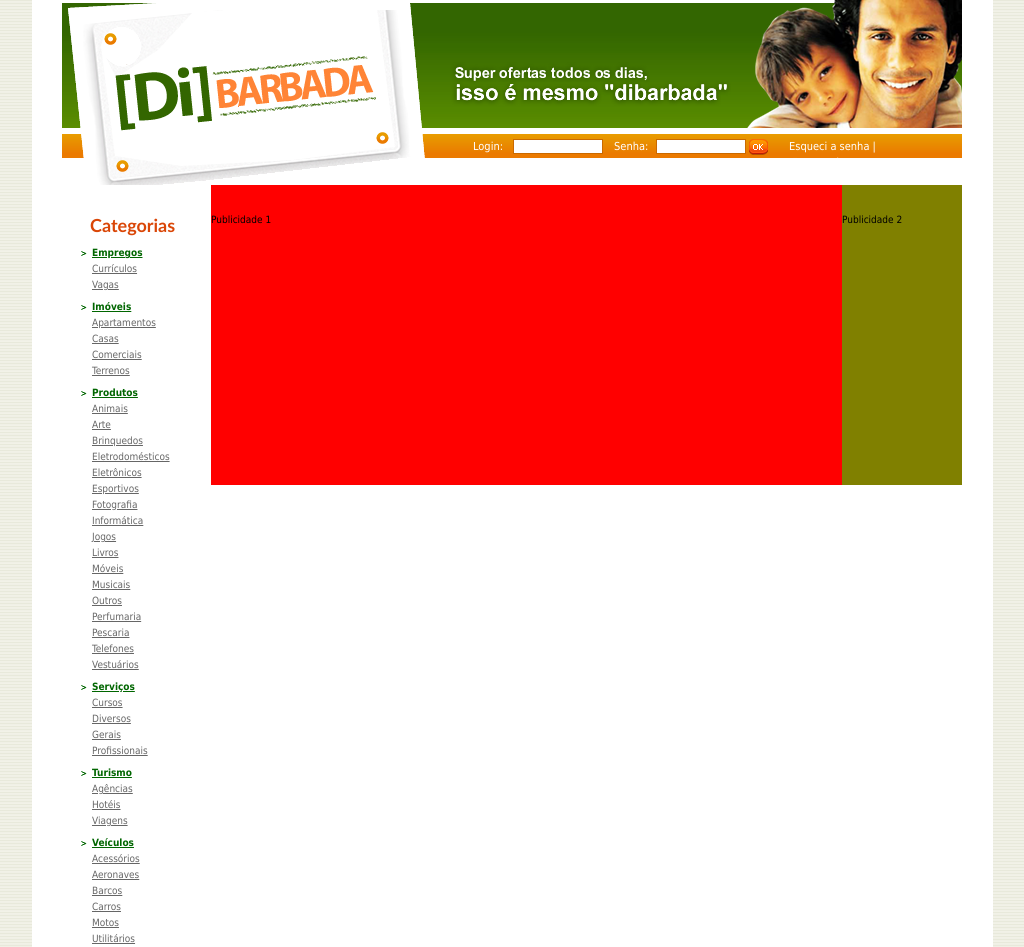
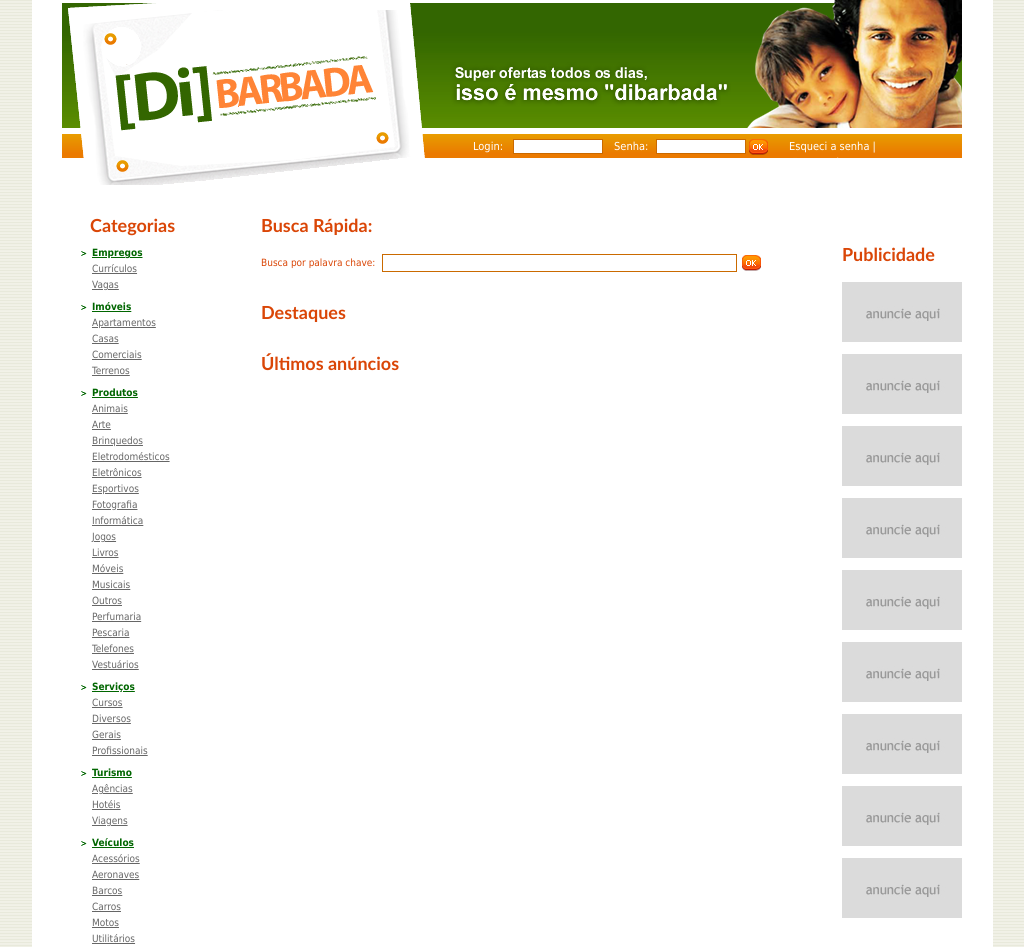
Before and after one commit to gustavomk482/dibarbada, a plain HTML site: page index.html in a window 1280 px wide. Shown: the top 947 px of the page, without its empty margins (128-1152 px from the left). Drawn offline with Linux system fonts and the light colour scheme.

Commit message:
di barbada

```diff
--- a/css/layout.css
+++ b/css/layout.css
@@ -8,6 +8,9 @@ and open the template in the editor.
     Author     : Redneck
 */
 *{padding:0;margin:0; font-family: tahoma; font-size: 10px;}
+ul{list-style: none; list-style-position: inside;}
+input.input{border: 1px solid #CA6A00;}
+
 body{background-image: url("../img/bg_fundo.jpg");}
 
 #container{width:961px; background: #FFF; margin: 0 auto; padding: 0 0 43px 0;}
@@ -22,7 +25,7 @@ header #login{float:right; margin: 11px 14px 0 0; width: 486px; height: 16px;}
 
 #login form{float:left;}
 #login form label{float:left; font-size: 11px; color: #FFF; margin-left: 11px; line-height: 16px;}
-#login form input.input{float:left;width:88px; height: 13px; border: 1px solid #CA6A00; margin-left: 10px; padding: 0;}
+#login form input.input{float:left; width:88px; height: 13px; margin-left: 10px; padding: 0;}
 #login form input.input2{margin-left: 8px;}
 #login form input.botao{float:left; width:19px; height: 16px; border: none; margin-left: 3px; background: url("../img/bot_ok.png") no-repeat; cursor: pointer;}
 
@@ -35,15 +38,28 @@ header #login{float:right; margin: 11px 14px 0 0; width: 486px; height: 16px;}
 #login .link .link2{float: left; margin-left: 3px;}
 
 #main{overflow: hidden; min-height: 300px; padding-bottom: 62px;}
-#main .box{margin:29px 0 0 0;}
-#main .box h2{font-family: Trebuchet MS; font-size: 18px;  color: #DA4607; margin-left: 28px;}
-#main .box ul{margin-left: 19px; margin-top: 11px; list-style: none; list-style-position: inside;}
-#main .box li{margin-top: 5px;}
-#main .box li a{margin-left: 11px; color:#666666; font-size: 10px; text-decoration: underline;}
-#main .box li.titulo{background: url(../img/marca-lista.png) no-repeat 0 4px;}
-#main .box li.titulo a{font-size: 10px; color: #006600; font-weight: bold;}
+#main .box{margin:29px 0 0 0; overflow: hidden;}
+#main .box-miolo{margin-left:50px;}
+#main .box h2{font-family: Trebuchet MS; font-size: 18px;  color: #DA4607;}
 
 #mains-coluna1{float:left; width: 149px; min-height: 300px;}
-#mains-miolo{float:left; width: 631px; background: red; min-height: 300px;}
-#mains-coluna2{float:left; width: 120px; background: olive; min-height: 300px;}
+#mains-coluna1 .box h2{margin-left: 28px;}
+
+#mains-miolo{float:left; width: 631px; min-height: 300px;}
+
+#mains-miolo form{margin-top: 18px; float: left;}
+#mains-miolo form label{float: left; font-size: 10px; color: #DA4607; line-height: 18px}
+#mains-miolo form input.input{float: left; width:353px; height:16px; margin-left:7px;}
+#mains-miolo form input.botao{float: left; width:19px; height: 16px; border:none; margin:1px 0 0 5px; background: url("../img/bot_ok.png") no-repeat; cursor: pointer;}
+
+#mains-coluna2{float:left; width: 120px; min-height: 300px;}
 footer{min-height: 65px; background: lime;}
+
+ul.menu{margin-left: 19px; margin-top: 11px; }
+ul.menu li{margin-top: 5px;}
+ul.menu li a{margin-left: 11px; color:#666666; font-size: 10px; text-decoration: underline;}
+ul.menu li.titulo{background: url(../img/marca-lista.png) no-repeat 0 4px;}
+ul.menu li.titulo a{font-size: 10px; color: #006600; font-weight: bold;}
+
+ul.anuncios{margin-top:17px;}
+ul.anuncios li{margin-top:10px;}
--- a/index.html
+++ b/index.html
@@ -33,7 +33,7 @@
                         <div class="box">
 
                             <h2>Categorias</h2>
-                            <ul>
+                            <ul class="menu">
                                 <li class="titulo">
                                     <a href="#">Empregos</a>
                                 </li>
@@ -44,7 +44,7 @@
                                     <a href="#">Vagas</a>
                                 </li>
                             </ul>
-                            <ul>
+                            <ul class="menu">
                                 <li class="titulo">
                                     <a href="#">Imóveis</a>
                                 </li>
@@ -61,7 +61,7 @@
                                     <a href="#">Terrenos</a>
                                 </li>
                             </ul>
-                            <ul>
+                            <ul class="menu">
                                 <li class="titulo">
                                     <a href="#">Produtos</a>
                                 </li>
@@ -117,7 +117,7 @@
                                     <a href="#">Vestuários</a>
                                 </li>
                             </ul>
-                            <ul>
+                            <ul class="menu">
                                 <li class="titulo">
                                     <a href="#">Serviços</a>
                                 </li>
@@ -134,7 +134,7 @@
                                     <a href="#">Profissionais</a>
                                 </li>
                             </ul>
-                            <ul>
+                            <ul class="menu">
                                 <li class="titulo">
                                     <a href="#">Turismo</a>
                                 </li>
@@ -148,7 +148,7 @@
                                     <a href="#">Viagens</a>
                                 </li>
                             </ul>
-                            <ul>
+                            <ul class="menu">
                                 <li class="titulo">
                                     <a href="#">Veículos</a>
                                 </li>
@@ -175,10 +175,74 @@
                         </div>
                     </div>
                     <div id="mains-miolo">
-                        <div class="box">Publicidade 1</div>
+                        <div class="box box-miolo">
+                            <h2>Busca Rápida:</h2>
+                            <form method="post" name="busca_rapida">
+                                <label>Busca por palavra chave:</label><input type="text" name="input_busca" required class="input" />
+                                <input type="submit" class="botao" value=""/>
+                            </form>
+                        </div>
+                        <div class="box box-miolo">
+                            <h2>Destaques</h2>
+                        </div>
+                        <div class="box box-miolo">
+                            <h2>Últimos anúncios</h2>
+                        </div>
                     </div>
                     <div id="mains-coluna2">
-                        <div class="box">Publicidade 2</div>
+                        <div class="box">
+                            <div class="box">
+                                <h2>Publicidade</h2>
+                                <ul class="anuncios">
+                                    <li>
+                                        <a href="#">
+                                            <img src="img/img_publicidade.jpg" alt="Publicidade" />
+                                        </a>
+                                    </li>
+                                    <li>
+                                        <a href="#">
+                                            <img src="img/img_publicidade.jpg" alt="Publicidade" />
+                                        </a>
+                                    </li>
+                                    <li>
+                                        <a href="#">
+                                            <img src="img/img_publicidade.jpg" alt="Publicidade" />
+                                        </a>
+                                    </li>
+                                    <li>
+                                        <a href="#">
+                                            <img src="img/img_publicidade.jpg" alt="Publicidade" />
+                                        </a>
+                                    </li>
+                                    <li>
+                                        <a href="#">
+                                            <img src="img/img_publicidade.jpg" alt="Publicidade" />
+                                        </a>
+                                    </li>
+                                    <li>
+                                        <a href="#">
+                                            <img src="img/img_publicidade.jpg" alt="Publicidade" />
+                                        </a>
+                                    </li>
+                                    <li>
+                                        <a href="#">
+                                            <img src="img/img_publicidade.jpg" alt="Publicidade" />
+                                        </a>
+                                    </li>
+                                    <li>
+                                        <a href="#">
+                                            <img src="img/img_publicidade.jpg" alt="Publicidade" />
+                                        </a>
+                                    </li>
+                                    <li>
+                                        <a href="#">
+                                            <img src="img/img_publicidade.jpg" alt="Publicidade" />
+                                        </a>
+                                    </li>
+
+                                </ul>
+                            </div>
+                        </div>
                     </div>
                 </div>
                 <footer>footer</footer>
```
Also changed, not shown: img/img_publicidade.jpg (added), 1 other file.
